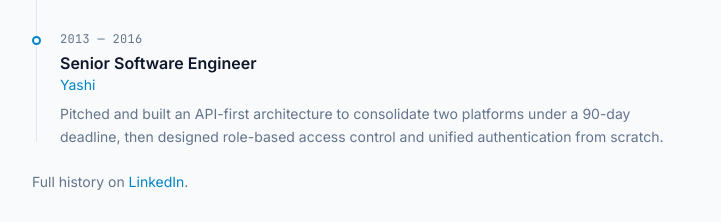
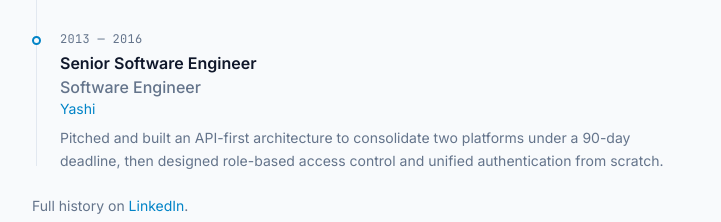
Before and after one commit to tsilenzio/tsilenz.io, an Astro site: page / in a window 1280 px wide. Shown: the part 1344-1566 px from the top of the page, without its empty margins (500-1221 px from the left). Built offline with nearby package versions, Linux system fonts and the light colour scheme; Astro itself is replaced by a stand-in of ours; no server answers.

Commit message:
feat: stack earlier job titles beneath the current role

```diff
--- a/src/components/sections/Experience.astro
+++ b/src/components/sections/Experience.astro
@@ -12,6 +12,9 @@ import { site } from '@/config';
         <div class="tl">
           <div class="font-mono text-xs tracking-wide text-(--color-text-muted)">{job.period}</div>
           <h3 class="mt-1 font-semibold">{job.role}</h3>
+          {job.priorRoles?.map((title) => (
+            <p class="font-medium text-(--color-text-muted)">{title}</p>
+          ))}
           <p class="text-sm text-(--color-accent)">{job.company}</p>
           <p class="mt-2 text-sm leading-relaxed text-(--color-text-muted)">{job.description}</p>
         </div>
--- a/src/data/experience.ts
+++ b/src/data/experience.ts
@@ -25,6 +25,7 @@ export const jobs: Job[] = [
   {
     company: 'Yashi',
     role: 'Senior Software Engineer',
+    priorRoles: ['Software Engineer'],
     period: '2013 — 2016',
     description:
       'Pitched and built an API-first architecture to consolidate two platforms under a 90-day deadline, then designed role-based access control and unified authentication from scratch.',
--- a/src/types.ts
+++ b/src/types.ts
@@ -23,6 +23,10 @@ export interface Project {
 export interface Job {
   company: string;
   role: string;
+  // Earlier titles held at the same company, most-recent-first, rendered muted beneath
+  // the current role. The resume and LinkedIn carry the per-title dates; the site shows
+  // only the overall tenure range.
+  priorRoles?: string[];
   period: string;
   description: string;
 }
```
